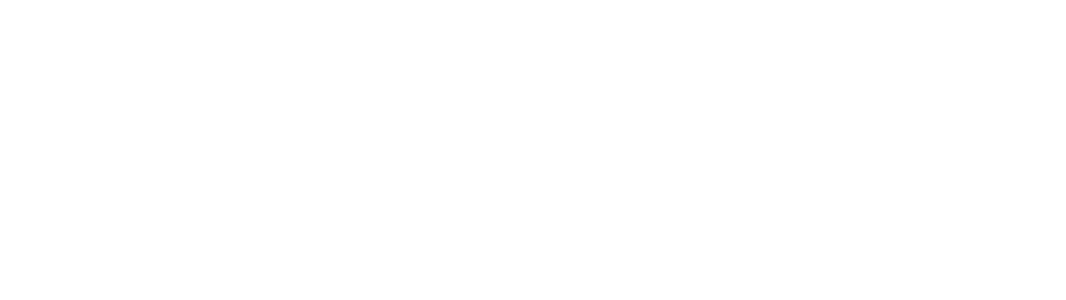
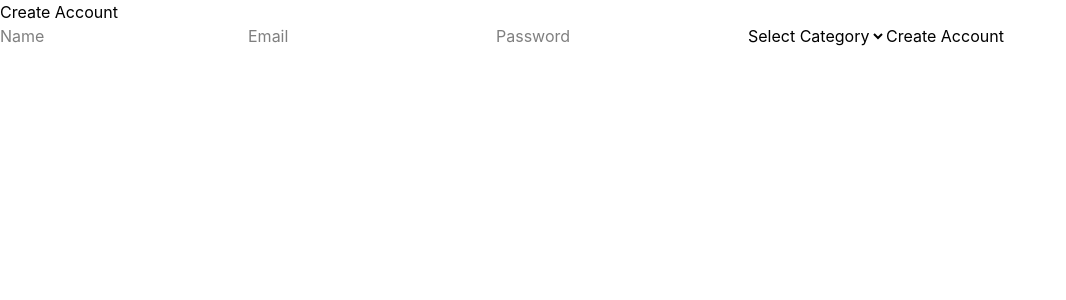
Before and after one commit to mayankacro/ScholarEase, a React (Vite) app in the folder client/: page /register in a window 1280 px wide. Before the commit this address had no page. Shown: the top 300 px of the page, without its empty margins (0-1066 px from the left). Built offline with nearby package versions, Linux system fonts and the light colour scheme.

Commit message:
Add frontend registration flow

```diff
--- a/client/src/App.tsx
+++ b/client/src/App.tsx
@@ -3,6 +3,7 @@
 import StudentDashboard from "./pages/StudentDashboard";
 import AdminDashboard from "./pages/AdminDashboard";
 import ProtectedRoute from "./components/ProtectedRoutes";
+import Register from "./pages/Register";
 
 
 function App() {
@@ -13,6 +14,8 @@
         <Route path="/" element={<Navigate to="/login" />} />
 
         <Route path="/login" element={<Login />} />
+
+        <Route path = "/register" element={<Register/>} />
 
         <Route
           path="/student" element={
--- a/client/src/pages/Register.tsx
+++ b/client/src/pages/Register.tsx
@@ -1,9 +1,10 @@
 import { useState } from "react";
 import api from "../api/axios";
 import { useNavigate } from "react-router-dom";
-
+// import { execArgv } from "process";
 
 function Register() {
+
     const navigate = useNavigate();
 
     const [name, setName] = useState("");
@@ -12,11 +13,106 @@
     const [scholarshipType, setScholarshipType] = useState("");
     const [error, setError] = useState("");
 
+    const handleRegister = async (e: any) => {
+        e.preventDefault();
+
+        setError("");
+
+        try{
+            const res = await api.post("/api/auth/register", {
+                name,
+                email,
+                password,
+                scholarshipType,
+            });
+
+            console.log("Register Response:", res.data);
+
+            navigate("/login");
+
+        } catch (error: any){
+            setError(
+                error.response?.data?.message || "Resgistration failed"
+            );
+        }
+    };
+
     return (
         <div>
-            Register
+            <h1>Create Account</h1>
+
+                {error && <p>{error}</p>}
+
+
+            <form onSubmit={handleRegister}>
+
+
+                <input
+                    type="text"
+                    placeholder="Name"
+                    value={name}
+                    onChange={(e) => setName(e.target.value)}
+                />
+
+                <input
+                    type="email"
+                    placeholder="Email"
+                    value={email}
+                    onChange={(e) => setEmail(e.target.value)}
+                />
+
+                <input
+                    type="password"
+                    placeholder="Password"
+                    value={password}
+                    onChange={(e) => setPassword(e.target.value)}
+                />
+
+                <select
+                    value={scholarshipType}
+                    onChange={(e) => setScholarshipType(e.target.value)}
+                >
+                    <option value="">Select Category</option>
+                    <option value="ST">ST</option>
+                    <option value="SC">SC</option>
+                    <option value="OBC">OBC</option>
+                    <option value="General">General</option>
+                </select>
+
+                <button type="submit">
+                    Create Account
+                </button>
+
+            </form>
         </div>
-    )
+    );
 }
 
 export default Register;
+
+
+
+
+
+// import { useState } from "react";
+// import api from "../api/axios";
+// import { useNavigate } from "react-router-dom";
+
+
+// function Register() {
+//     const navigate = useNavigate();
+
+//     const [name, setName] = useState("");
+//     const [email, setEmail] = useState("");
+//     const [password, setPassword] = useState("");
+//     const [scholarshipType, setScholarshipType] = useState("");
+//     const [error, setError] = useState("");
+
+//     return (
+//         <div>
+//             Register
+//         </div>
+//     )
+// }
+
+// export default Register;
```
Also changed, not shown: 1 other file (tests, documents, lock files or other folders).
